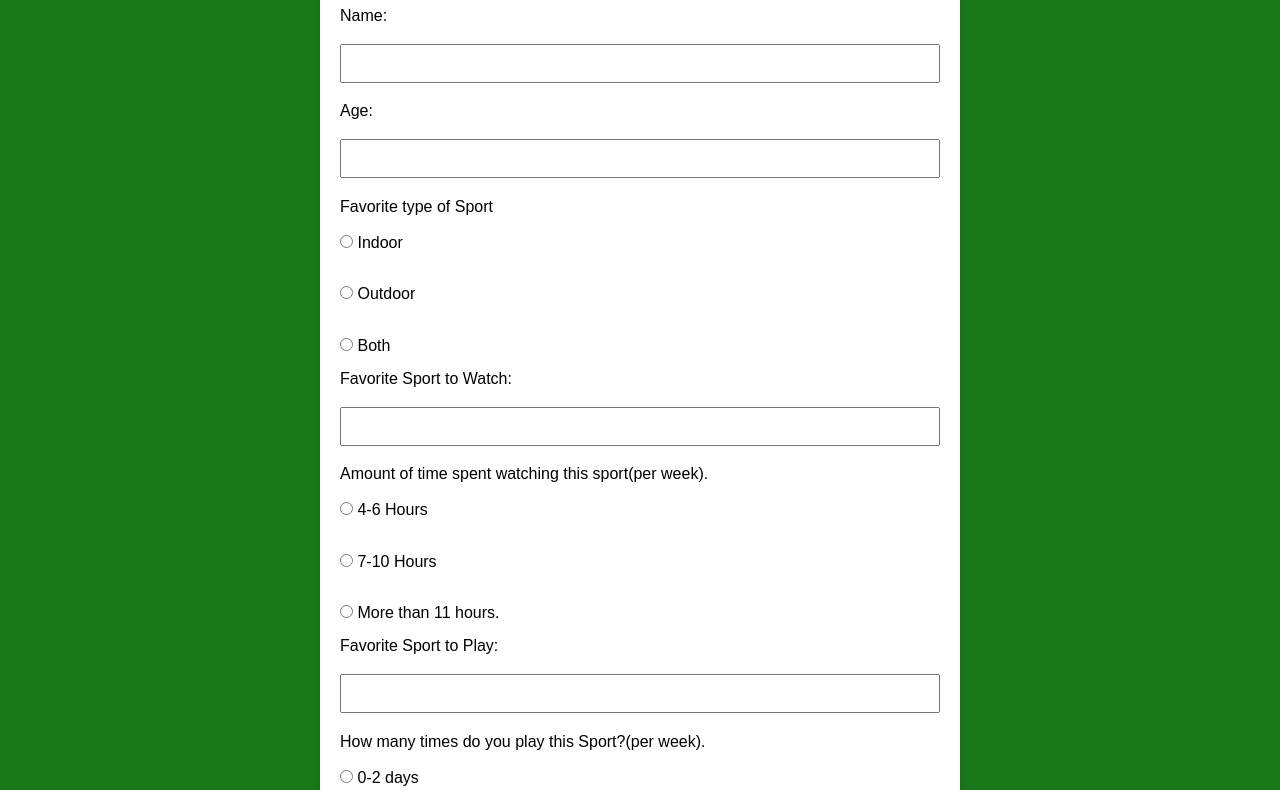
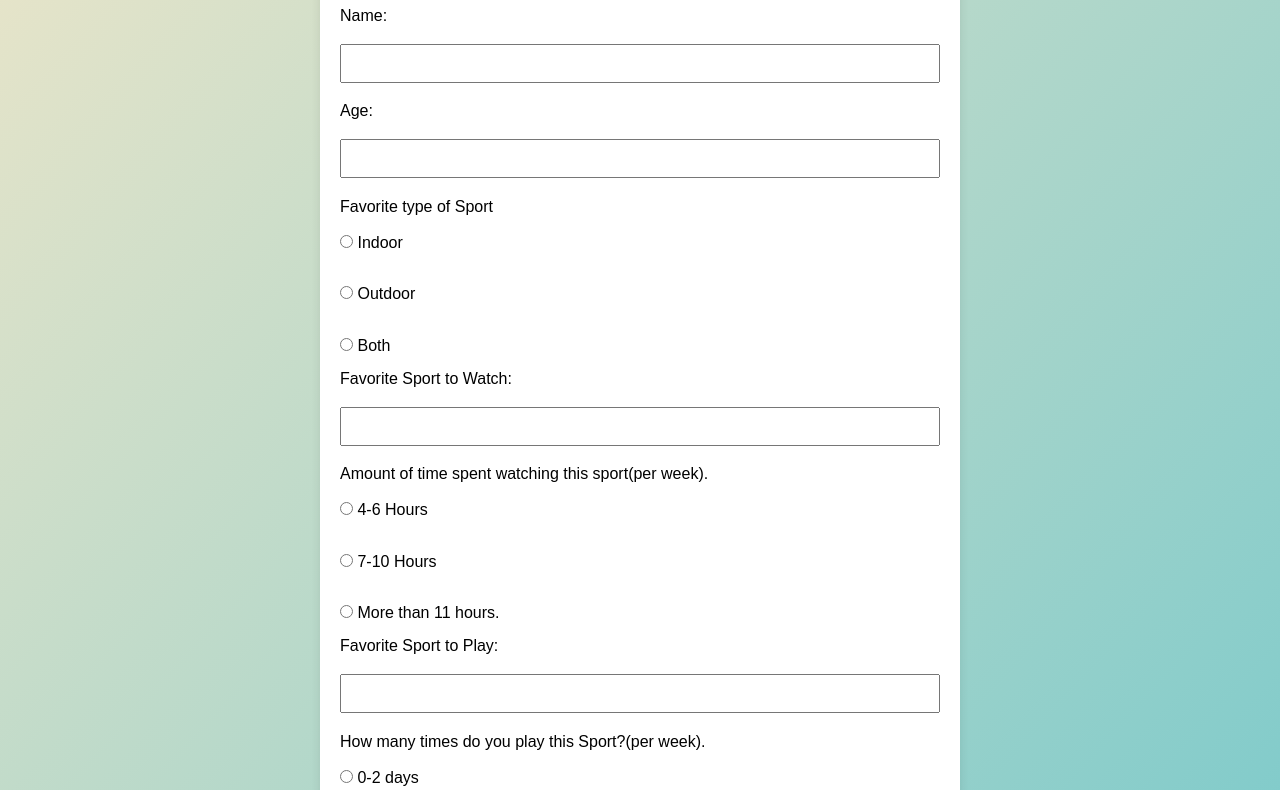
Before and after one commit to lmb1024/SurveyForm, a plain HTML site: page index.html in a window 1280 px wide. Shown: the part 113-903 px from the top of the page. Drawn offline with Linux system fonts and the light colour scheme.

Commit message:
BG Color

```diff
--- a/styles.css
+++ b/styles.css
@@ -3,7 +3,7 @@ body {
 	font-family: Arial, sans-serif;
 	margin: 0;
 	padding: 20px;
-	background-color: #197819;
+	background-image: linear-gradient(to bottom right, #EAE5C9, #6cc6cb);
 }
 
 /* Form container */
```
